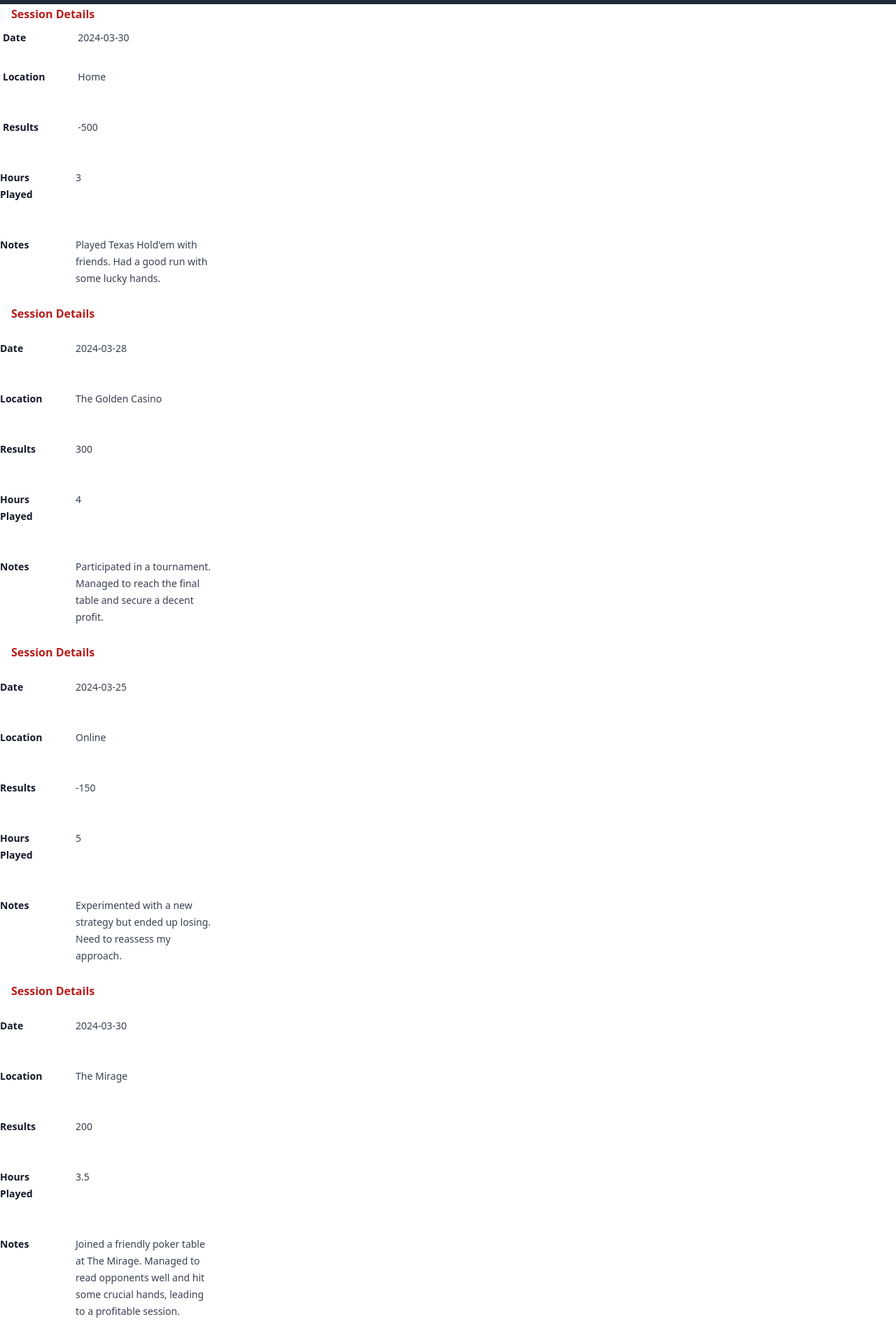
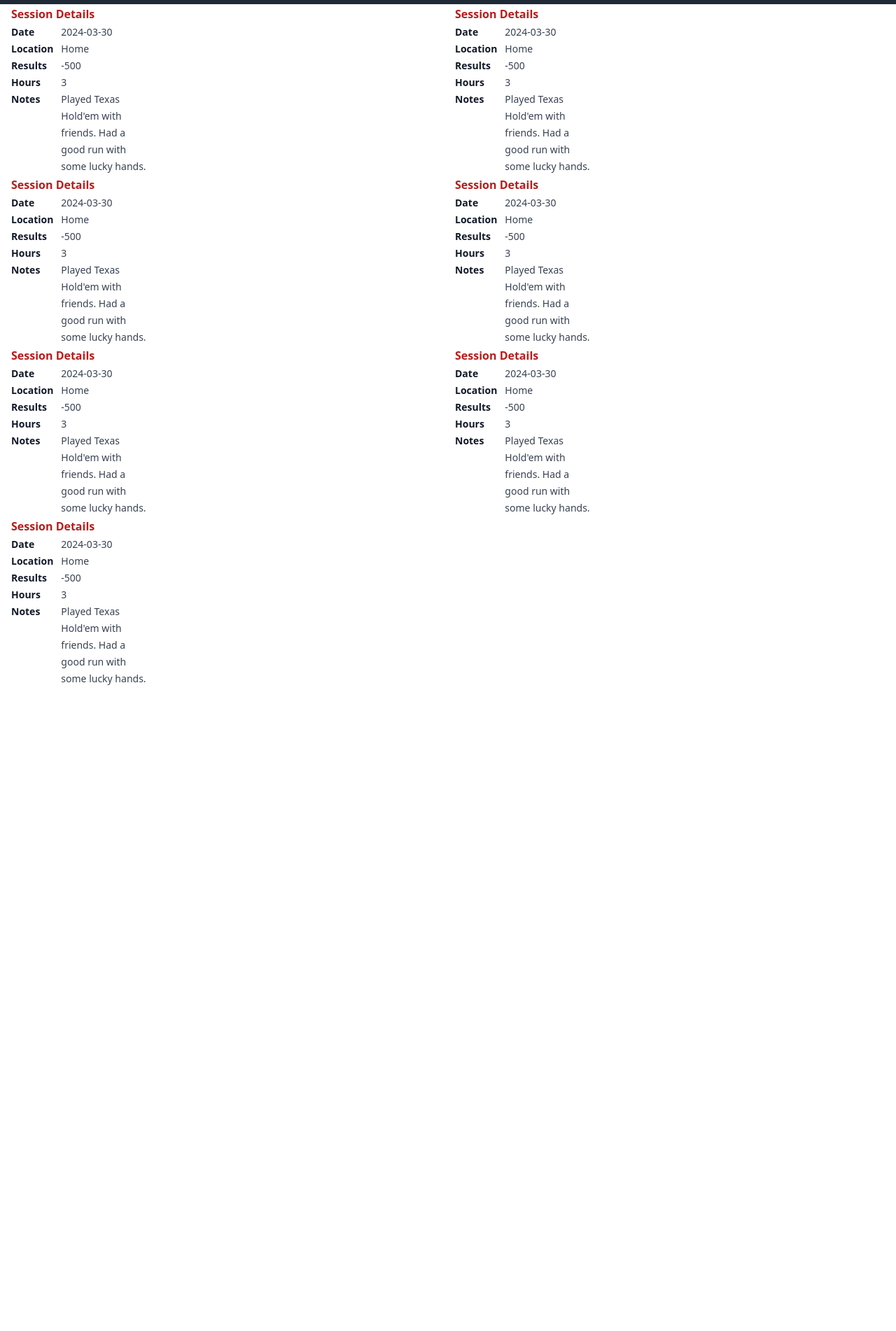
Before and after one commit to Dawnie2021/poker-buddy, a React (Vite) app in the folder client/: page /managesessions in a window 1280 px wide. Shown: the part 58-1960 px from the top of the page at 70% size. After the commit the page ends 1040 px from the top, so only its background shows below. Built offline with nearby package versions, Linux system fonts and the light colour scheme.

Commit message:
styled my managed sessions page

```diff
--- a/client/src/components/Session.jsx
+++ b/client/src/components/Session.jsx
@@ -10,7 +10,7 @@ export default function Session() {
   const [agreed, setAgreed] = useState(false);
 
   return (
-    <div className="bg-gradient-to-r from-red-500 via-red-400 to-red-300 ...">
+    <div className="flex flex-col py-3 min-h-screen bg-gradient-to-r from-red-500 via-red-400 to-red-300 ...">
       <div className="flex justify-center ...">
         <form
           action="#"
--- a/client/src/pages/ManageSessions.jsx
+++ b/client/src/pages/ManageSessions.jsx
@@ -3,19 +3,21 @@ import { PaperClipIcon } from "@heroicons/react/20/solid";
 export default function ManageSessions() {
   return (
     <>
+    <div className= "flex grid grid-cols-2 ml-3">
       <div>
-        <div className="px-4 sm:px-">
+        <div className="sm:px-1">
           <h3 className="text-base font-bold leading-7 text-red-700">
             Session Details
           </h3>
         </div>
-        <div className="px-2 py-2 sm:grid sm:grid-cols-12 sm:gap-4 sm:px-1">
-          <dt className="text-sm font-bold leading-6 text-gray-900">Date</dt>
+
+        <div className="sm:grid sm:grid-cols-9 sm:gap-4 sm:px-1">
+          <dt className=" text-sm font-bold leading-6 text-gray-900">Date</dt>
           <dd className="mt-1 text-sm leading-6 text-gray-700 sm:col-span-2 sm:mt-0">
             2024-03-30
           </dd>
         </div>
-        <div className="px-4 py-6 sm:grid sm:grid-cols-12 sm:gap-4 sm:px-1">
+        <div className="sm:grid sm:grid-cols-9 sm:gap-4 sm:px-1">
           <dt className="text-sm font-bold leading-6 text-gray-900">
             Location
           </dt>
@@ -23,21 +25,21 @@ export default function ManageSessions() {
             Home
           </dd>
         </div>
-        <div className="px-4 py-6 sm:grid sm:grid-cols-12 sm:gap-4 sm:px-1">
+        <div className="sm:grid sm:grid-cols-9 sm:gap-4 sm:px-1">
           <dt className="text-sm font-bold leading-6 text-gray-900">Results</dt>
           <dd className="mt-1 text-sm leading-6 text-gray-700 sm:col-span-2 sm:mt-0">
             -500
           </dd>
         </div>
-        <div className="px-4 py-6 sm:grid sm:grid-cols-12 sm:gap-4 sm:px-0">
+        <div className="sm:grid sm:grid-cols-9 sm:gap-4 sm:px-1">
           <dt className="text-sm font-bold leading-6 text-gray-900">
-            Hours Played
+            Hours
           </dt>
           <dd className="mt-1 text-sm leading-6 text-gray-700 sm:col-span-2 sm:mt-0">
             3
           </dd>
         </div>
-        <div className="px-4 py-6 sm:grid sm:grid-cols-12 sm:gap-4 sm:px-0">
+        <div className="sm:grid sm:grid-cols-9 sm:gap-4 sm:px-1">
           <dt className="text-sm font-bold leading-6 text-gray-900">Notes</dt>
           <dd className="mt-1 text-sm leading-6 text-gray-700 sm:col-span-2 sm:mt-0">
             Played Texas Hold'em with friends. Had a good run with some lucky
@@ -47,197 +49,19 @@ export default function ManageSessions() {
       </div>
 
       <div>
-        <div className="px-4 sm:px-">
+        <div className="sm:px-1">
           <h3 className="text-base font-bold leading-7 text-red-700">
             Session Details
           </h3>
         </div>
-        <div className="px-4 py-6 sm:grid sm:grid-cols-12 sm:gap-4 sm:px-0">
-          <dt className="text-sm font-bold leading-6 text-gray-900">Date</dt>
-          <dd className="mt-1 text-sm leading-6 text-gray-700 sm:col-span-2 sm:mt-0">
-            2024-03-28
-          </dd>
-        </div>
-        <div className="px-4 py-6 sm:grid sm:grid-cols-12 sm:gap-4 sm:px-0">
-          <dt className="text-sm font-bold leading-6 text-gray-900">
-            Location
-          </dt>
-          <dd className="mt-1 text-sm leading-6 text-gray-700 sm:col-span-2 sm:mt-0">
-            The Golden Casino
-          </dd>
-        </div>
-        <div className="px-4 py-6 sm:grid sm:grid-cols-12 sm:gap-4 sm:px-0">
-          <dt className="text-sm font-bold leading-6 text-gray-900">Results</dt>
-          <dd className="mt-1 text-sm leading-6 text-gray-700 sm:col-span-2 sm:mt-0">
-            300
-          </dd>
-        </div>
-        <div className="px-4 py-6 sm:grid sm:grid-cols-12 sm:gap-4 sm:px-0">
-          <dt className="text-sm font-bold leading-6 text-gray-900">
-            Hours Played
-          </dt>
-          <dd className="mt-1 text-sm leading-6 text-gray-700 sm:col-span-2 sm:mt-0">
-            4
-          </dd>
-        </div>
-        <div className="px-4 py-6 sm:grid sm:grid-cols-12 sm:gap-4 sm:px-0">
-          <dt className="text-sm font-bold leading-6 text-gray-900">Notes</dt>
-          <dd className="mt-1 text-sm leading-6 text-gray-700 sm:col-span-2 sm:mt-0">
-            Participated in a tournament. Managed to reach the final table and
-            secure a decent profit.
-          </dd>
-        </div>
-      </div>
 
-      <div>
-        <div className="px-4 sm:px-">
-          <h3 className="text-base font-bold leading-7 text-red-700">
-            Session Details
-          </h3>
-        </div>
-            <div className="px-4 py-6 sm:grid sm:grid-cols-12 sm:gap-4 sm:px-0">
-              <dt className="text-sm font-bold leading-6 text-gray-900">
-                Date
-              </dt>
-              <dd className="mt-1 text-sm leading-6 text-gray-700 sm:col-span-2 sm:mt-0">
-                2024-03-25
-              </dd>
-            </div>
-            <div className="px-4 py-6 sm:grid sm:grid-cols-12 sm:gap-4 sm:px-0">
-              <dt className="text-sm font-bold leading-6 text-gray-900">
-                Location
-              </dt>
-              <dd className="mt-1 text-sm leading-6 text-gray-700 sm:col-span-2 sm:mt-0">
-                Online
-              </dd>
-            </div>
-            <div className="px-4 py-6 sm:grid sm:grid-cols-12 sm:gap-4 sm:px-0">
-              <dt className="text-sm font-bold leading-6 text-gray-900">
-                Results
-              </dt>
-              <dd className="mt-1 text-sm leading-6 text-gray-700 sm:col-span-2 sm:mt-0">
-                -150
-              </dd>
-            </div>
-            <div className="px-4 py-6 sm:grid sm:grid-cols-12 sm:gap-4 sm:px-0">
-              <dt className="text-sm font-bold leading-6 text-gray-900">
-                Hours Played
-              </dt>
-              <dd className="mt-1 text-sm leading-6 text-gray-700 sm:col-span-2 sm:mt-0">
-                5
-              </dd>
-            </div>
-            <div className="px-4 py-6 sm:grid sm:grid-cols-12 sm:gap-4 sm:px-0">
-              <dt className="text-sm font-bold leading-6 text-gray-900">
-                Notes
-              </dt>
-              <dd className="mt-1 text-sm leading-6 text-gray-700 sm:col-span-2 sm:mt-0">
-                Experimented with a new strategy but ended up losing. Need to
-                reassess my approach.
-              </dd>
-        </div>
-      </div>
-
-      <div>
-        <div className="px-4 sm:px-">
-          <h3 className="text-base font-bold leading-7 text-red-700">
-            Session Details
-          </h3>
-        </div>
-        <div className="px-4 py-6 sm:grid sm:grid-cols-12 sm:gap-4 sm:px-0">
-          <dt className="text-sm font-bold leading-6 text-gray-900">Date</dt>
+        <div className="sm:grid sm:grid-cols-9 sm:gap-4 sm:px-1">
+          <dt className=" text-sm font-bold leading-6 text-gray-900">Date</dt>
           <dd className="mt-1 text-sm leading-6 text-gray-700 sm:col-span-2 sm:mt-0">
             2024-03-30
           </dd>
         </div>
-        <div className="px-4 py-6 sm:grid sm:grid-cols-12 sm:gap-4 sm:px-0">
-          <dt className="text-sm font-bold leading-6 text-gray-900">
-            Location
-          </dt>
-          <dd className="mt-1 text-sm leading-6 text-gray-700 sm:col-span-2 sm:mt-0">
-            The Mirage
-          </dd>
-        </div>
-        <div className="px-4 py-6 sm:grid sm:grid-cols-12 sm:gap-4 sm:px-0">
-          <dt className="text-sm font-bold leading-6 text-gray-900">Results</dt>
-          <dd className="mt-1 text-sm leading-6 text-gray-700 sm:col-span-2 sm:mt-0">
-            200
-          </dd>
-        </div>
-        <div className="px-4 py-6 sm:grid sm:grid-cols-12 sm:gap-4 sm:px-0">
-          <dt className="text-sm font-bold leading-6 text-gray-900">
-            Hours Played
-          </dt>
-          <dd className="mt-1 text-sm leading-6 text-gray-700 sm:col-span-2 sm:mt-0">
-            3.5
-          </dd>
-        </div>
-        <div className="px-4 py-6 sm:grid sm:grid-cols-12 sm:gap-4 sm:px-0">
-          <dt className="text-sm font-bold leading-6 text-gray-900">Notes</dt>
-          <dd className="mt-1 text-sm leading-6 text-gray-700 sm:col-span-2 sm:mt-0">
-            Joined a friendly poker table at The Mirage. Managed to read
-            opponents well and hit some crucial hands, leading to a profitable
-            session.
-          </dd>
-        </div>
-      </div>
-
-      <div>
-        <div className="px-4 sm:px-">
-          <h3 className="text-base font-bold leading-7 text-red-700">
-            Session Details
-          </h3>
-        </div>
-        <div className="px-4 py-6 sm:grid sm:grid-cols-12 sm:gap-4 sm:px-0">
-          <dt className="text-sm font-bold leading-6 text-gray-900">Date</dt>
-          <dd className="mt-1 text-sm leading-6 text-gray-700 sm:col-span-2 sm:mt-0">
-            2024-03-30
-          </dd>
-        </div>
-        <div className="px-4 py-6 sm:grid sm:grid-cols-12 sm:gap-4 sm:px-0">
-          <dt className="text-sm font-bold leading-6 text-gray-900">
-            Location
-          </dt>
-          <dd className="mt-1 text-sm leading-6 text-gray-700 sm:col-span-2 sm:mt-0">
-            Bellagio
-          </dd>
-        </div>
-        <div className="px-4 py-6 sm:grid sm:grid-cols-12 sm:gap-4 sm:px-0">
-          <dt className="text-sm font-bold leading-6 text-gray-900">Results</dt>
-          <dd className="mt-1 text-sm leading-6 text-gray-700 sm:col-span-2 sm:mt-0">
-            400
-          </dd>
-        </div>
-        <div className="px-4 py-6 sm:grid sm:grid-cols-12 sm:gap-4 sm:px-0">
-          <dt className="text-sm font-bold leading-6 text-gray-900">
-            Hours Played
-          </dt>
-          <dd className="mt-1 text-sm leading-6 text-gray-700 sm:col-span-2 sm:mt-0">
-            5
-          </dd>
-        </div>
-        <div className="px-4 py-6 sm:grid sm:grid-cols-12 sm:gap-4 sm:px-0">
-          <dt className="text-sm font-bold leading-6 text-gray-900">Notes</dt>
-          <dd className="mt-1 text-sm leading-6 text-gray-700 sm:col-span-2 sm:mt-0">
-            Participated in a Sit-and-Go tournament at Bellagio. Made some
-            aggressive moves early on and managed to secure first place.
-          </dd>
-        </div>
-      </div>
-
-      <div>
-        <div className="px-4 sm:px-">
-          <h3 className="text-base font-bold leading-7 text-red-700">
-            Session Details
-          </h3>
-        </div>
-        <div className="px-4 py-6 sm:grid sm:grid-cols-12 sm:gap-4 sm:px-0">
-          <dt className="text-sm font-bold leading-6 text-gray-900">Date</dt>
-          <dd className="mt-1 text-sm leading-6 text-gray-700 sm:col-span-2 sm:mt-0">
-            2024-03-30
-          </dd>
-        </div>
-        <div className="px-4 py-6 sm:grid sm:grid-cols-12 sm:gap-4 sm:px-0">
+        <div className="sm:grid sm:grid-cols-9 sm:gap-4 sm:px-1">
           <dt className="text-sm font-bold leading-6 text-gray-900">
             Location
           </dt>
@@ -245,69 +69,248 @@ export default function ManageSessions() {
             Home
           </dd>
         </div>
-        <div className="px-4 py-6 sm:grid sm:grid-cols-12 sm:gap-4 sm:px-0">
+        <div className="sm:grid sm:grid-cols-9 sm:gap-4 sm:px-1">
           <dt className="text-sm font-bold leading-6 text-gray-900">Results</dt>
           <dd className="mt-1 text-sm leading-6 text-gray-700 sm:col-span-2 sm:mt-0">
-            100
+            -500
           </dd>
         </div>
-        <div className="px-4 py-6 sm:grid sm:grid-cols-12 sm:gap-4 sm:px-0">
+        <div className="sm:grid sm:grid-cols-9 sm:gap-4 sm:px-1">
           <dt className="text-sm font-bold leading-6 text-gray-900">
-            Hours Played
+            Hours
           </dt>
           <dd className="mt-1 text-sm leading-6 text-gray-700 sm:col-span-2 sm:mt-0">
-            2
+            3
           </dd>
         </div>
-        <div className="px-4 py-6 sm:grid sm:grid-cols-12 sm:gap-4 sm:px-0">
+        <div className="sm:grid sm:grid-cols-9 sm:gap-4 sm:px-1">
           <dt className="text-sm font-bold leading-6 text-gray-900">Notes</dt>
           <dd className="mt-1 text-sm leading-6 text-gray-700 sm:col-span-2 sm:mt-0">
-            Hosted a poker night with friends. Had a great time playing Texas
-            Hold'em and won some pots with well-timed bluffs.
+            Played Texas Hold'em with friends. Had a good run with some lucky
+            hands.
           </dd>
         </div>
       </div>
 
       <div>
-        <div className="px-4 sm:px-">
+        <div className="sm:px-1">
           <h3 className="text-base font-bold leading-7 text-red-700">
             Session Details
           </h3>
         </div>
-        <div className="px-4 py-6 sm:grid sm:grid-cols-12 sm:gap-4 sm:px-0">
-          <dt className="text-sm font-bold leading-6 text-gray-900">Date</dt>
+
+        <div className="sm:grid sm:grid-cols-9 sm:gap-4 sm:px-1">
+          <dt className=" text-sm font-bold leading-6 text-gray-900">Date</dt>
           <dd className="mt-1 text-sm leading-6 text-gray-700 sm:col-span-2 sm:mt-0">
             2024-03-30
           </dd>
         </div>
-        <div className="px-4 py-6 sm:grid sm:grid-cols-12 sm:gap-4 sm:px-0">
+        <div className="sm:grid sm:grid-cols-9 sm:gap-4 sm:px-1">
           <dt className="text-sm font-bold leading-6 text-gray-900">
             Location
           </dt>
           <dd className="mt-1 text-sm leading-6 text-gray-700 sm:col-span-2 sm:mt-0">
-            Lago
+            Home
           </dd>
         </div>
-        <div className="px-4 py-6 sm:grid sm:grid-cols-12 sm:gap-4 sm:px-0">
+        <div className="sm:grid sm:grid-cols-9 sm:gap-4 sm:px-1">
           <dt className="text-sm font-bold leading-6 text-gray-900">Results</dt>
           <dd className="mt-1 text-sm leading-6 text-gray-700 sm:col-span-2 sm:mt-0">
-            900
+            -500
           </dd>
         </div>
-        <div className="px-4 py-6 sm:grid sm:grid-cols-12 sm:gap-4 sm:px-0">
+        <div className="sm:grid sm:grid-cols-9 sm:gap-4 sm:px-1">
           <dt className="text-sm font-bold leading-6 text-gray-900">
-            Hours Played
+            Hours
           </dt>
           <dd className="mt-1 text-sm leading-6 text-gray-700 sm:col-span-2 sm:mt-0">
-            5
+            3
           </dd>
         </div>
-        <div className="px-4 py-6 sm:grid sm:grid-cols-12 sm:gap-4 sm:px-0">
+        <div className="sm:grid sm:grid-cols-9 sm:gap-4 sm:px-1">
           <dt className="text-sm font-bold leading-6 text-gray-900">Notes</dt>
           <dd className="mt-1 text-sm leading-6 text-gray-700 sm:col-span-2 sm:mt-0">
-            Hosted a poker night with friends
+            Played Texas Hold'em with friends. Had a good run with some lucky
+            hands.
           </dd>
         </div>
+      </div>
+
+      <div>
+        <div className="sm:px-1">
+          <h3 className="text-base font-bold leading-7 text-red-700">
+            Session Details
+          </h3>
+        </div>
+
+        <div className="sm:grid sm:grid-cols-9 sm:gap-4 sm:px-1">
+          <dt className=" text-sm font-bold leading-6 text-gray-900">Date</dt>
+          <dd className="mt-1 text-sm leading-6 text-gray-700 sm:col-span-2 sm:mt-0">
+            2024-03-30
+          </dd>
+        </div>
+        <div className="sm:grid sm:grid-cols-9 sm:gap-4 sm:px-1">
+          <dt className="text-sm font-bold leading-6 text-gray-900">
+            Location
+          </dt>
+          <dd className="mt-1 text-sm leading-6 text-gray-700 sm:col-span-2 sm:mt-0">
+            Home
+          </dd>
+        </div>
+        <div className="sm:grid sm:grid-cols-9 sm:gap-4 sm:px-1">
+          <dt className="text-sm font-bold leading-6 text-gray-900">Results</dt>
+          <dd className="mt-1 text-sm leading-6 text-gray-700 sm:col-span-2 sm:mt-0">
+            -500
+          </dd>
+        </div>
+        <div className="sm:grid sm:grid-cols-9 sm:gap-4 sm:px-1">
+          <dt className="text-sm font-bold leading-6 text-gray-900">
+            Hours
+          </dt>
+          <dd className="mt-1 text-sm leading-6 text-gray-700 sm:col-span-2 sm:mt-0">
+            3
+          </dd>
+        </div>
+        <div className="sm:grid sm:grid-cols-9 sm:gap-4 sm:px-1">
+          <dt className="text-sm font-bold leading-6 text-gray-900">Notes</dt>
+          <dd className="mt-1 text-sm leading-6 text-gray-700 sm:col-span-2 sm:mt-0">
+            Played Texas Hold'em with friends. Had a good run with some lucky
+            hands.
+          </dd>
+        </div>
+      </div>
+
+      <div>
+        <div className="sm:px-1">
+          <h3 className="text-base font-bold leading-7 text-red-700">
+            Session Details
+          </h3>
+        </div>
+
+        <div className="sm:grid sm:grid-cols-9 sm:gap-4 sm:px-1">
+          <dt className=" text-sm font-bold leading-6 text-gray-900">Date</dt>
+          <dd className="mt-1 text-sm leading-6 text-gray-700 sm:col-span-2 sm:mt-0">
+            2024-03-30
+          </dd>
+        </div>
+        <div className="sm:grid sm:grid-cols-9 sm:gap-4 sm:px-1">
+          <dt className="text-sm font-bold leading-6 text-gray-900">
+            Location
+          </dt>
+          <dd className="mt-1 text-sm leading-6 text-gray-700 sm:col-span-2 sm:mt-0">
+            Home
+          </dd>
+        </div>
+        <div className="sm:grid sm:grid-cols-9 sm:gap-4 sm:px-1">
+          <dt className="text-sm font-bold leading-6 text-gray-900">Results</dt>
+          <dd className="mt-1 text-sm leading-6 text-gray-700 sm:col-span-2 sm:mt-0">
+            -500
+          </dd>
+        </div>
+        <div className="sm:grid sm:grid-cols-9 sm:gap-4 sm:px-1">
+          <dt className="text-sm font-bold leading-6 text-gray-900">
+            Hours
+          </dt>
+          <dd className="mt-1 text-sm leading-6 text-gray-700 sm:col-span-2 sm:mt-0">
+            3
+          </dd>
+        </div>
+        <div className="sm:grid sm:grid-cols-9 sm:gap-4 sm:px-1">
+          <dt className="text-sm font-bold leading-6 text-gray-900">Notes</dt>
+          <dd className="mt-1 text-sm leading-6 text-gray-700 sm:col-span-2 sm:mt-0">
+            Played Texas Hold'em with friends. Had a good run with some lucky
+            hands.
+          </dd>
+        </div>
+      </div>
+
+      <div>
+        <div className="sm:px-1">
+          <h3 className="text-base font-bold leading-7 text-red-700">
+            Session Details
+          </h3>
+        </div>
+
+        <div className="sm:grid sm:grid-cols-9 sm:gap-4 sm:px-1">
+          <dt className=" text-sm font-bold leading-6 text-gray-900">Date</dt>
+          <dd className="mt-1 text-sm leading-6 text-gray-700 sm:col-span-2 sm:mt-0">
+            2024-03-30
+          </dd>
+        </div>
+        <div className="sm:grid sm:grid-cols-9 sm:gap-4 sm:px-1">
+          <dt className="text-sm font-bold leading-6 text-gray-900">
+            Location
+          </dt>
+          <dd className="mt-1 text-sm leading-6 text-gray-700 sm:col-span-2 sm:mt-0">
+            Home
+          </dd>
+        </div>
+        <div className="sm:grid sm:grid-cols-9 sm:gap-4 sm:px-1">
+          <dt className="text-sm font-bold leading-6 text-gray-900">Results</dt>
+          <dd className="mt-1 text-sm leading-6 text-gray-700 sm:col-span-2 sm:mt-0">
+            -500
+          </dd>
+        </div>
+        <div className="sm:grid sm:grid-cols-9 sm:gap-4 sm:px-1">
+          <dt className="text-sm font-bold leading-6 text-gray-900">
+            Hours
+          </dt>
+          <dd className="mt-1 text-sm leading-6 text-gray-700 sm:col-span-2 sm:mt-0">
+            3
+          </dd>
+        </div>
+        <div className="sm:grid sm:grid-cols-9 sm:gap-4 sm:px-1">
+          <dt className="text-sm font-bold leading-6 text-gray-900">Notes</dt>
+          <dd className="mt-1 text-sm leading-6 text-gray-700 sm:col-span-2 sm:mt-0">
+            Played Texas Hold'em with friends. Had a good run with some lucky
+            hands.
+          </dd>
+        </div>
+      </div>
+
+      <div>
+        <div className="sm:px-1">
+          <h3 className="text-base font-bold leading-7 text-red-700">
+            Session Details
+          </h3>
+        </div>
+
+        <div className="sm:grid sm:grid-cols-9 sm:gap-4 sm:px-1">
+          <dt className=" text-sm font-bold leading-6 text-gray-900">Date</dt>
+          <dd className="mt-1 text-sm leading-6 text-gray-700 sm:col-span-2 sm:mt-0">
+            2024-03-30
+          </dd>
+        </div>
+        <div className="sm:grid sm:grid-cols-9 sm:gap-4 sm:px-1">
+          <dt className="text-sm font-bold leading-6 text-gray-900">
+            Location
+          </dt>
+          <dd className="mt-1 text-sm leading-6 text-gray-700 sm:col-span-2 sm:mt-0">
+            Home
+          </dd>
+        </div>
+        <div className="sm:grid sm:grid-cols-9 sm:gap-4 sm:px-1">
+          <dt className="text-sm font-bold leading-6 text-gray-900">Results</dt>
+          <dd className="mt-1 text-sm leading-6 text-gray-700 sm:col-span-2 sm:mt-0">
+            -500
+          </dd>
+        </div>
+        <div className="sm:grid sm:grid-cols-9 sm:gap-4 sm:px-1">
+          <dt className="text-sm font-bold leading-6 text-gray-900">
+            Hours
+          </dt>
+          <dd className="mt-1 text-sm leading-6 text-gray-700 sm:col-span-2 sm:mt-0">
+            3
+          </dd>
+        </div>
+        <div className="sm:grid sm:grid-cols-9 sm:gap-4 sm:px-1">
+          <dt className="text-sm font-bold leading-6 text-gray-900">Notes</dt>
+          <dd className="mt-1 text-sm leading-6 text-gray-700 sm:col-span-2 sm:mt-0">
+            Played Texas Hold'em with friends. Had a good run with some lucky
+            hands.
+          </dd>
+        </div>
+      </div>
       </div>
     </>
   );
```
